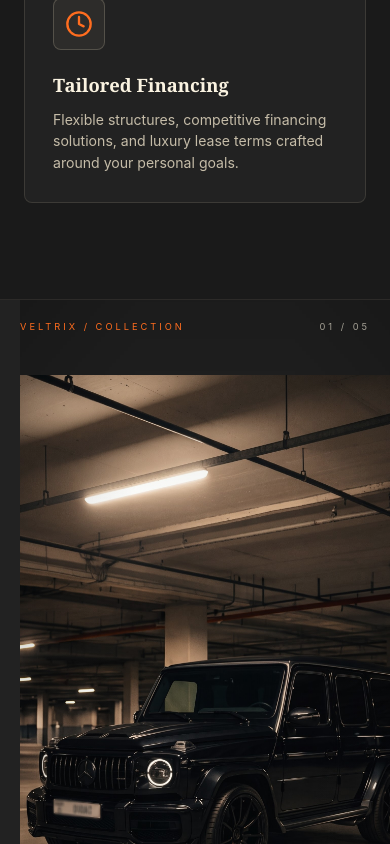
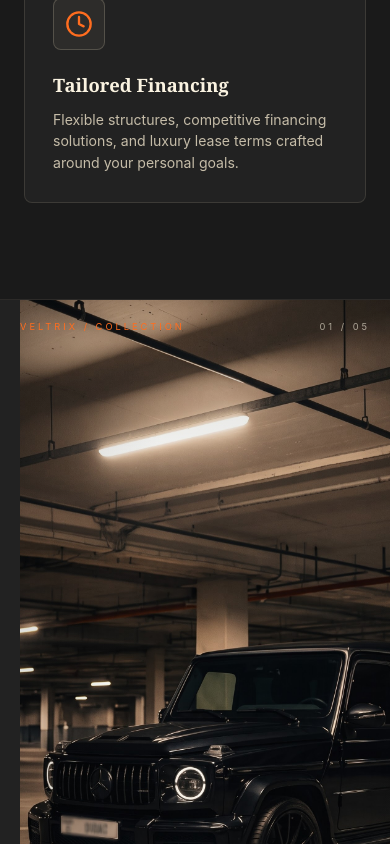
Before and after one commit to 7mud2007a/R3-car, a React app: page / in a window 390 px wide. Shown: the part 2809-3653 px from the top of the page. Built offline with nearby package versions, Linux system fonts and the light colour scheme; the HTML template or start-up script is replaced by a standard one.

Commit message:
Preserve native car image proportions in gallery

```diff
--- a/src/components/CarGallery.css
+++ b/src/components/CarGallery.css
@@ -33,7 +33,7 @@
 
 .car-gallery-card {
   flex: 0 0 auto;
-  width: min(56.25vh, 100vw);
+  width: auto;
   height: 100vh;
   display: flex;
   align-items: center;
@@ -42,23 +42,22 @@
 
 .car-gallery-frame {
   position: relative;
-  width: 100%;
-  height: 100%;
+  width: auto;
+  height: 100vh;
   overflow: visible;
   background: transparent;
   isolation: isolate;
 }
 
 .car-gallery-frame img {
-  width: 100%;
+  width: auto;
   height: 100%;
+  max-width: none;
   display: block;
   object-fit: contain;
   object-position: center;
   user-select: none;
   -webkit-user-drag: none;
-  transform: none;
-  transition: none;
 }
 
 .car-gallery-shade {
@@ -127,14 +126,6 @@
 }
 
 @media (max-width: 700px) {
-  .car-gallery {
-    --gallery-height: calc(100vh * var(--car-count));
-  }
-
-  .car-gallery-card {
-    width: min(56.25vh, 100vw);
-  }
-
   .car-gallery-track {
     gap: 12px;
     padding: 0 20px;
```
